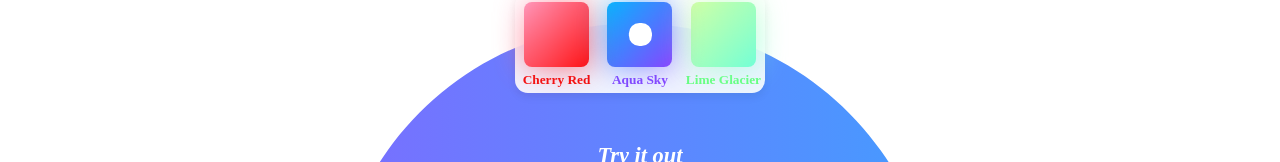
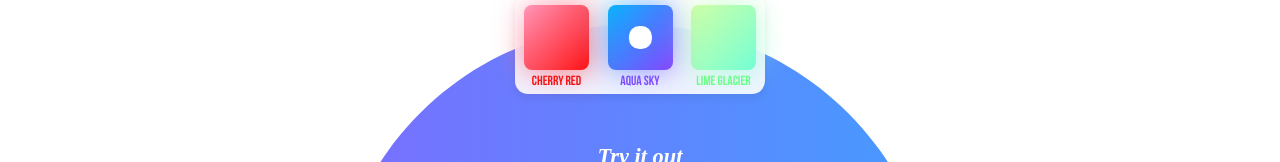
Before and after one commit to nikeplusdash/Resume-App, a React (Create React App) app: page / in a window 1280 px wide. Shown: the part 359-521 px from the top of the page. Built offline with nearby package versions, Linux system fonts and the light colour scheme.

Commit message:
Initial Commit

```diff
--- a/src/css/home.css
+++ b/src/css/home.css
@@ -74,8 +74,8 @@ body {
     margin: 3% auto 3% auto;
     display: block;
     width: 500px;
+    font-family: 'Boltzz' !important;
 }
-
 .svgImg {
     justify-self: center;
     transform: scale(1.15) translateX(4.5%);
@@ -119,7 +119,7 @@ body {
     border: none;
     cursor: pointer;
     display: inline-block;
-    font-family: 'Bebas Neue';font-weight: bold;font-size: 0.55em;color:white;
+    font-family: 'Bebas Neue Bold';font-weight: bold;font-size: 0.55em;color:white;
     padding: 8px 25px 5px 25px;
     margin: 40px 0 0 0;
     background:rgb(43, 43, 43);
@@ -151,7 +151,7 @@ body {
     transform: translateY(15%);
     z-index: 1;
     text-shadow: 0px 6px 12px rgba(0, 0, 0, 0.1);
-    font-family: Acumin Pro;font-weight: bolder;font-size:148pt;font-size: 3em;color: white;
+    font-family: 'Acumin-Pro';font-weight: bolder;font-size:148pt;font-size: 3em;color: white;
 }
 
 .subDesc {
@@ -189,7 +189,7 @@ body {
     background: var(--gradient4-90);
     display: flex;
     justify-content: center;align-items: center;
-    font-family: 'Acumin Pro';font-weight:bold;color: white;
+    font-family: 'Acumin-Pro';font-weight:bold;color: white;
 }
 
 .footImg {
--- a/src/css/themebar.css
+++ b/src/css/themebar.css
@@ -88,7 +88,7 @@
 }
 
 .txt {
-    font-family: Bebas Neue;
+    font-family: 'Bebas Neue Bold';
     font-weight: bold;
     font-size: 10pt;
     user-select: none;
--- a/src/index.css
+++ b/src/index.css
@@ -26,12 +26,6 @@
 	font-family: 'Acumin-Pro';
 	src: url(./fonts/ACUMINPRO-BLACKITALIC.OTF) format("opentype");
 	font-weight: bolder;
-	font-style: italic;
-}
-@font-face {
-	font-family: 'Acumin-Pro';
-	src: url(./fonts/ACUMINPRO-BOLDITALIC.OTF) format("opentype");
-	font-weight: bold;
 	font-style: italic;
 }
 @font-face {
```
Also changed, not shown: src/logowt.svg.
